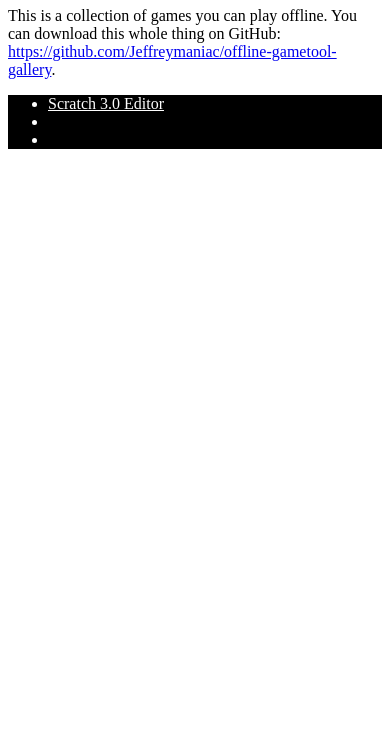
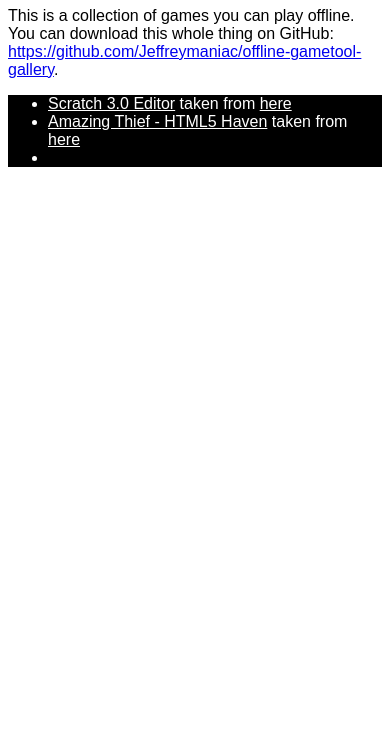
Before and after one commit to Jeffreymaniac/offline-gametool-gallery, a plain HTML site: page index.html in a window 390 px wide. Shown: the part 110-844 px from the top of the page. Drawn offline with Linux system fonts and the light colour scheme.

Commit message:
Update index.html

```diff
--- a/index.html
+++ b/index.html
@@ -3,7 +3,7 @@
   <head>
     <title>Offline Game&Tool Gallery</title>
 <style>
-  * {font-family:;}
+  * {font-family:sans-serif;}
 
   .gallery-box {
     background-color:black;
@@ -20,9 +20,9 @@
     <div class="gallery-box">
     <ul>
 
-      <a href="Scratch 3.0 GUI.html"><li>Scratch 3.0 Editor</li></a>
-      <a href=""><li></li></a>
-      <a href=""><li></li></a>
+      <li><a href="Scratch 3.0 GUI.html" target="_blank">Scratch 3.0 Editor</a> taken from <a href="https://llk.github.io/scratch-gui/develop/">here</a></li>
+      <li><a href="games/amazingthiefhtml5haven.html" target="_blank">Amazing Thief - HTML5 Haven</a> taken from <a href="http://www.html5haven.com/mobile/amazingthief/index.php">here</a></li>
+      <li><a href="" target="_blank"></a></li>
 
       </ul>
     </div>
```
